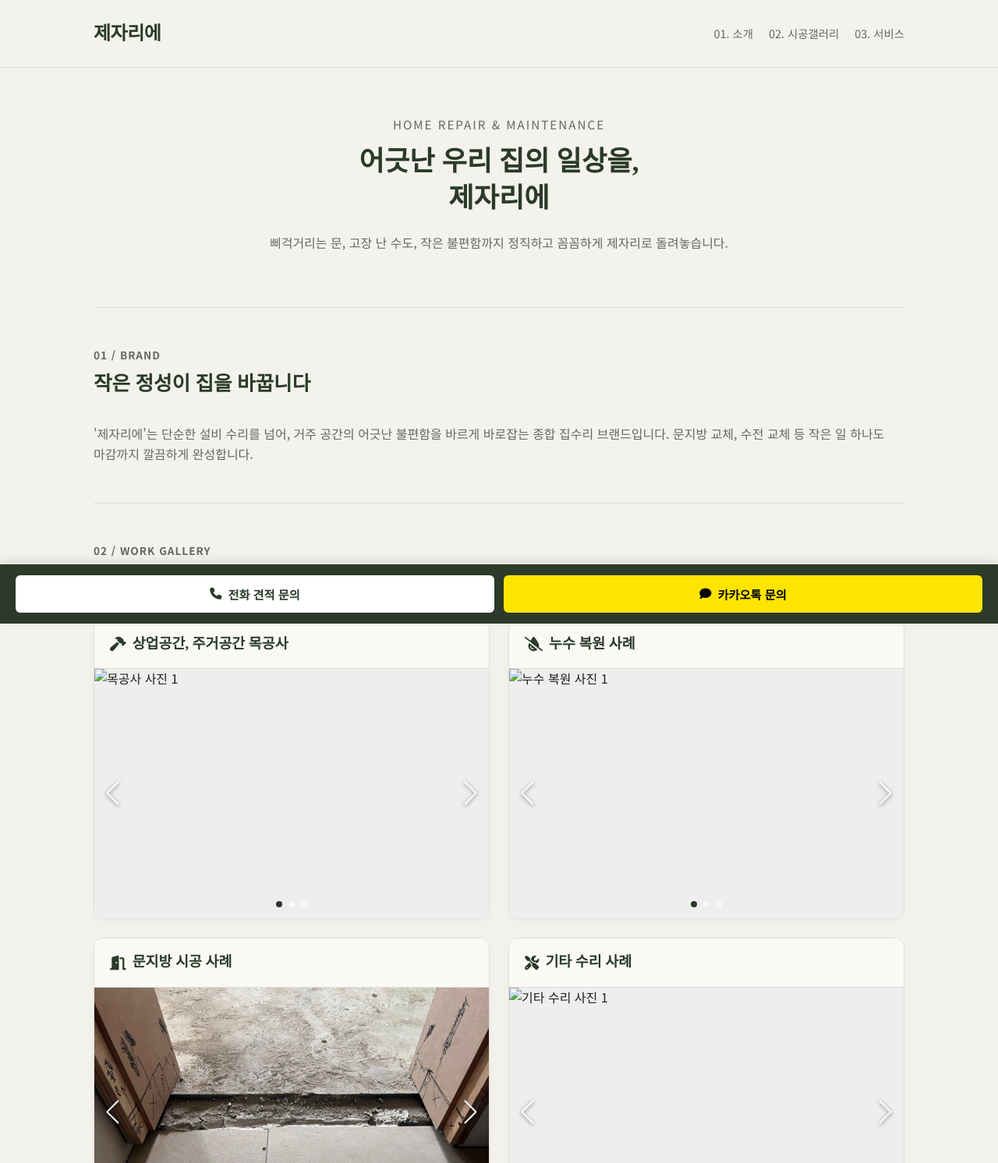
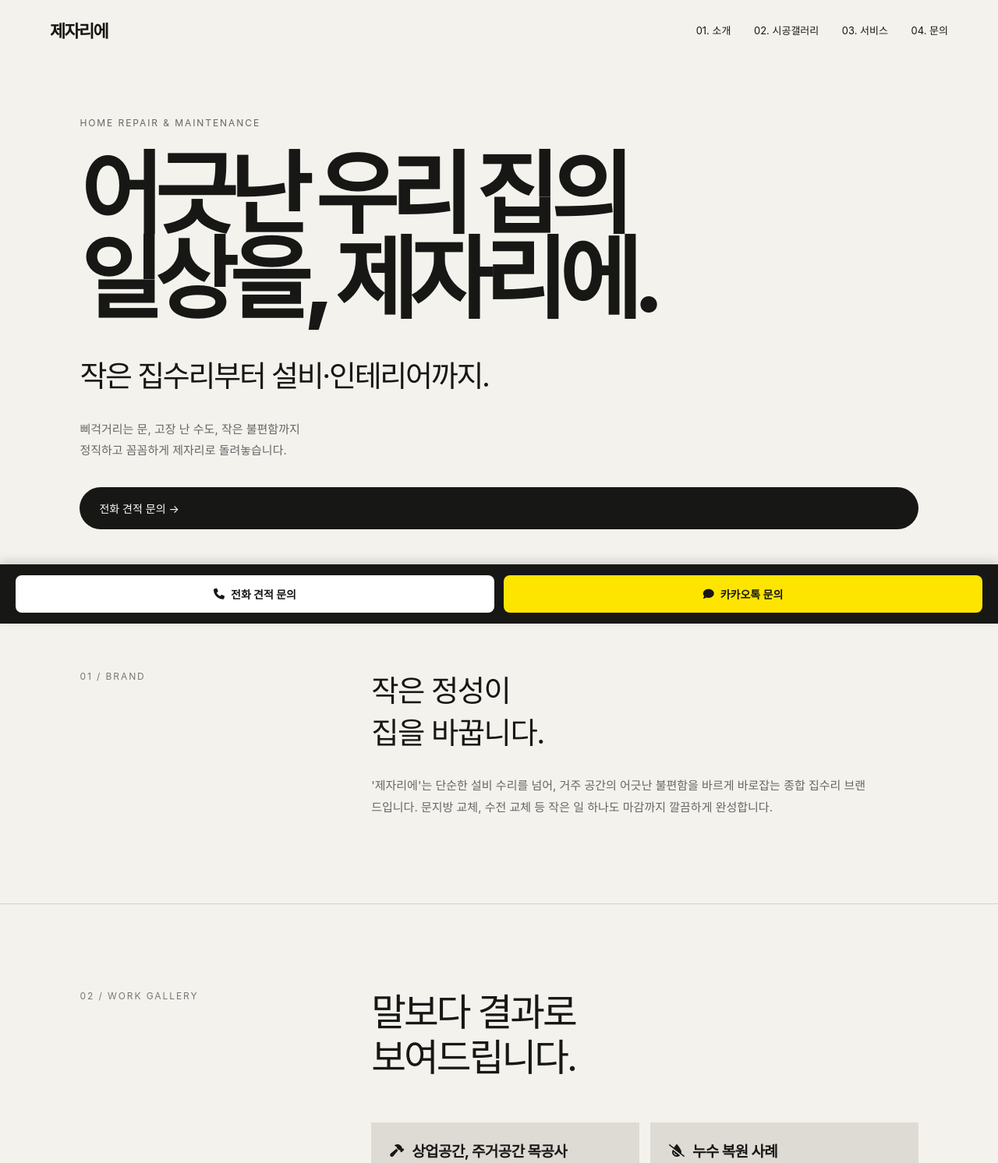
Before and after one commit to paranegg/Jejarie, a plain HTML site: page index.html in a window 1280 px wide. Shown: the top 1492 px of the page at 78% size. Drawn offline with nearby package versions, Linux system fonts and the light colour scheme.

Commit message:
Add files via upload

```diff
--- a/index.html
+++ b/index.html
@@ -1,333 +1,136 @@
-<!DOCTYPE html>
+<!doctype html>
 <html lang="ko">
 <head>
-    <meta charset="UTF-8">
-    <meta name="viewport" content="width=device-width, initial-scale=1.0">
-    <title>제자리에 - 종합 집수리 전문</title>
+<meta charset="utf-8">
+<meta name="viewport" content="width=device-width, initial-scale=1">
+<title>제자리에 | 집수리·설비·인테리어</title>
 
 <link rel="stylesheet" href="https://cdn.jsdelivr.net/npm/swiper@11/swiper-bundle.min.css" />
-
-    <link href="https://fonts.googleapis.com/css2?family=Noto+Serif+KR:wght@400;600;700&family=Noto+Sans+KR:wght@300;400;500;700&display=swap" rel="stylesheet">
 <link rel="stylesheet" href="https://cdnjs.cloudflare.com/ajax/libs/font-awesome/6.4.0/css/all.min.css">
 
 <style>
-        :root {
-            --bg-color: #f4f2ed;
-            --card-bg: #ffffff;
-            --text-primary: #1f1f1f;
-            --text-secondary: #666666;
-            --accent-color: #2b3a29;
-            --border-color: #e2dfd7;
-            --max-width: 1080px;
-        }
+*{box-sizing:border-box}
+html{scroll-behavior:smooth}
+body{margin:0;font-family:-apple-system,BlinkMacSystemFont,"Noto Sans KR",sans-serif;color:#171715;background:#f4f2ed;padding-bottom:78px}
 
-        * {
-            box-sizing: border-box;
-            margin: 0;
-            padding: 0;
-        }
+/* ===== NAV ===== */
+nav{position:fixed;top:0;left:0;right:0;z-index:100;display:flex;justify-content:space-between;align-items:center;padding:22px 5vw;background:rgba(244,242,237,.88);backdrop-filter:blur(14px)}
+.logo{font-size:22px;font-weight:800;letter-spacing:-.08em}
+nav a{color:#171715;text-decoration:none;margin-left:25px;font-size:13px}
 
-        body {
-            background-color: var(--bg-color);
-            color: var(--text-primary);
-            font-family: 'Noto Sans KR', sans-serif;
-            line-height: 1.6;
-            padding-bottom: 90px;
-        }
+/* ===== HERO ===== */
+.hero{min-height:92vh;padding:150px 8vw 70px;display:flex;flex-direction:column;justify-content:center}
+.eyebrow{font-size:12px;letter-spacing:.16em;margin-bottom:30px;color:#666;text-transform:uppercase}
+h1{font-size:clamp(48px,9vw,120px);line-height:.95;letter-spacing:-.09em;margin:0;font-weight:800}
+.lead{font-size:clamp(21px,3vw,38px);line-height:1.3;letter-spacing:-.06em;max-width:680px;margin:44px 0 30px}
+.sub{font-size:15px;line-height:1.8;color:#666;max-width:520px;margin-bottom:34px}
+.button{display:inline-block;background:#171715;color:#fff;text-decoration:none;padding:17px 25px;border-radius:999px;font-size:14px}
 
-        .container {
-            max-width: var(--max-width);
-            margin: 0 auto;
-            padding: 0 20px;
-        }
+/* ===== SECTION SHELL ===== */
+section{padding:110px 8vw;border-top:1px solid #d5d1c9}
+.grid{display:grid;grid-template-columns:1fr 2.2fr;gap:55px}
+.label{font-size:12px;letter-spacing:.16em;color:#777}
+.copy{font-size:clamp(28px,3.8vw,54px);line-height:1.18;letter-spacing:-.06em;max-width:900px}
+.desc{font-size:15px;line-height:1.85;color:#666;max-width:640px;margin-top:26px}
 
-        /* Navigation */
-        nav {
-            padding: 24px 0;
-            border-bottom: 1px solid var(--border-color);
-            background-color: var(--bg-color);
-            position: sticky;
-            top: 0;
-            z-index: 100;
-        }
+/* ===== 01 BRAND ===== */
+.brand-copy{font-size:clamp(24px,3vw,40px);line-height:1.4;letter-spacing:-.04em;max-width:760px}
 
-        .nav-inner {
-            display: flex;
-            justify-content: space-between;
-            align-items: center;
-        }
+/* ===== 02 GALLERY (cards + swiper) ===== */
+.cards{display:grid;grid-template-columns:repeat(2,1fr);gap:14px;margin-top:55px}
+.card{background:#dedbd4;overflow:hidden;display:flex;flex-direction:column}
+.card-head{padding:22px 24px;display:flex;align-items:center;gap:10px}
+.card-head i{font-size:16px}
+.card-head b{font-size:19px;letter-spacing:-.03em;font-weight:700}
+.card-swiper{width:100%;height:300px;background:#c9c6bd}
+.card-swiper .swiper-slide{width:100%;height:100%}
+.card-swiper img{width:100%;height:100%;object-fit:cover;display:block}
+.swiper-button-next,.swiper-button-prev{color:#fff!important;filter:drop-shadow(0 2px 4px rgba(0,0,0,.5));transform:scale(.62)}
+.swiper-pagination-bullet{background:#fff!important;opacity:.6}
+.swiper-pagination-bullet-active{opacity:1;background:#171715!important}
 
-        .brand-logo {
-            font-family: 'Noto Serif KR', serif;
-            font-size: 1.5rem;
-            font-weight: 700;
-            color: var(--accent-color);
-            text-decoration: none;
-            letter-spacing: -0.5px;
-        }
+/* ===== 03 SERVICES ===== */
+.service-cards{display:grid;grid-template-columns:repeat(2,1fr);gap:14px;margin-top:55px}
+.service-card{min-height:200px;background:#dedbd4;padding:28px;display:flex;flex-direction:column;justify-content:space-between}
+.service-card i{font-size:22px;margin-bottom:14px}
+.service-card b{font-size:22px;letter-spacing:-.04em}
+.service-card p{font-size:14px;line-height:1.75;color:#555;margin-top:10px}
 
-        .nav-links {
-            display: flex;
-            gap: 20px;
-            list-style: none;
-        }
+/* ===== 04 CONTACT ===== */
+.contactbox{margin-top:55px;padding:40px;background:#dedbd4}
+.contactbox input,.contactbox textarea{width:100%;border:0;border-bottom:1px solid #aaa;background:transparent;padding:16px 4px;font:inherit;outline:none}
+.contactbox textarea{height:120px;resize:vertical}
+.contactbox .button{border:0;margin-top:20px;cursor:pointer}
 
-        .nav-links a {
-            text-decoration: none;
-            color: var(--text-secondary);
-            font-size: 0.9rem;
-            transition: color 0.2s;
-        }
+/* ===== FOOTER ===== */
+footer{padding:65px 8vw;background:#171715;color:#fff;display:flex;justify-content:space-between;gap:30px;font-size:13px}
+footer .logo{color:#fff}
 
-        .nav-links a:hover {
-            color: var(--text-primary);
-        }
+/* ===== FLOATING CONTACT BAR ===== */
+.floating-bar{position:fixed;bottom:0;left:0;right:0;background:#171715;padding:14px 20px;display:flex;gap:12px;z-index:1000;box-shadow:0 -4px 12px rgba(0,0,0,.15)}
+.btn-call,.btn-kakao{flex:1;padding:14px 0;border-radius:8px;text-align:center;text-decoration:none;font-weight:700;font-size:14px;display:flex;align-items:center;justify-content:center;gap:8px}
+.btn-call{background:#fff;color:#171715}
+.btn-kakao{background:#fee500;color:#171715}
 
-        /* Hero Section */
-        .hero {
-            padding: 60px 0 40px;
-            text-align: center;
-        }
-
-        .hero-subtitle {
-            font-size: 0.95rem;
-            color: var(--text-secondary);
-            letter-spacing: 2px;
-            text-transform: uppercase;
-            margin-bottom: 12px;
-        }
-
-        .hero-title {
-            font-family: 'Noto Serif KR', serif;
-            font-size: 2.2rem;
-            font-weight: 600;
-            line-height: 1.35;
-            color: var(--accent-color);
-            margin-bottom: 20px;
-            word-break: keep-all;
-        }
-
-        .hero-desc {
-            font-size: 1rem;
-            color: var(--text-secondary);
-            max-width: 600px;
-            margin: 0 auto 30px;
-            word-break: keep-all;
-        }
-
-        /* Section Styling */
-        section {
-            padding: 50px 0;
-            border-top: 1px solid var(--border-color);
-        }
-
-        .section-header {
-            margin-bottom: 30px;
-        }
-
-        .section-num {
-            font-size: 0.85rem;
-            font-weight: 700;
-            color: var(--text-secondary);
-            letter-spacing: 1px;
-            display: block;
-            margin-bottom: 6px;
-        }
-
-        .section-title {
-            font-family: 'Noto Serif KR', serif;
-            font-size: 1.6rem;
-            color: var(--accent-color);
-        }
-
-        /* 4개 카테고리 그리드 레이아웃 */
-        .gallery-grid {
-            display: grid;
-            grid-template-columns: repeat(2, 1fr);
-            gap: 24px;
-        }
-
-        .category-card {
-            background-color: var(--card-bg);
-            border: 1px solid var(--border-color);
-            border-radius: 12px;
-            overflow: hidden;
-            box-shadow: 0 4px 15px rgba(0, 0, 0, 0.03);
-        }
-
-        .category-header {
-            padding: 16px 20px;
-            background-color: #faf9f6;
-            border-bottom: 1px solid var(--border-color);
-        }
-
-        .category-title {
-            font-family: 'Noto Serif KR', serif;
-            font-size: 1.15rem;
-            font-weight: 700;
-            color: var(--accent-color);
-            display: flex;
-            align-items: center;
-            gap: 8px;
-        }
-
-        /* 슬라이더 스타일링 (사진 전용) */
-        .category-swiper {
-            width: 100%;
-            height: 320px;
-        }
-
-        .category-swiper .swiper-slide {
-            width: 100%;
-            height: 100%;
-            background-color: #eee;
-        }
-
-        .category-swiper img {
-            width: 100%;
-            height: 100%;
-            object-fit: cover;
-        }
-
-        /* Swiper 커스텀 디자인 */
-        .swiper-button-next, .swiper-button-prev {
-            color: #ffffff !important;
-            filter: drop-shadow(0 2px 4px rgba(0,0,0,0.5));
-            transform: scale(0.7);
-        }
-
-        .swiper-pagination-bullet {
-            background: #ffffff !important;
-            opacity: 0.6;
-        }
-
-        .swiper-pagination-bullet-active {
-            opacity: 1;
-            background: var(--accent-color) !important;
-        }
-
-        /* Services Grid */
-        .services-grid {
-            display: grid;
-            grid-template-columns: repeat(auto-fit, minmax(240px, 1fr));
-            gap: 20px;
-        }
-
-        .service-card {
-            background-color: var(--card-bg);
-            padding: 24px;
-            border-radius: 8px;
-            border: 1px solid var(--border-color);
-        }
-
-        .service-icon {
-            font-size: 1.5rem;
-            color: var(--accent-color);
-            margin-bottom: 12px;
-        }
-
-        .service-title {
-            font-size: 1.1rem;
-            font-weight: 600;
-            margin-bottom: 8px;
-        }
-
-        .service-desc {
-            font-size: 0.88rem;
-            color: var(--text-secondary);
-        }
-
-        /* Floating Call Bar */
-        .floating-bar {
-            position: fixed;
-            bottom: 0;
-            left: 0;
-            right: 0;
-            background-color: var(--accent-color);
-            padding: 14px 20px;
-            display: flex;
-            gap: 12px;
-            z-index: 1000;
-            box-shadow: 0 -4px 12px rgba(0,0,0,0.1);
-        }
-
-        .btn-call, .btn-kakao {
-            flex: 1;
-            padding: 12px 0;
-            border-radius: 6px;
-            text-align: center;
-            text-decoration: none;
-            font-weight: 600;
-            font-size: 0.95rem;
-            display: flex;
-            align-items: center;
-            justify-content: center;
-            gap: 8px;
-        }
-
-        .btn-call {
-            background-color: #ffffff;
-            color: var(--accent-color);
-        }
-
-        .btn-kakao {
-            background-color: #fee500;
-            color: #000000;
-        }
-
-        /* 모바일 세로 배치 */
-        @media (max-width: 768px) {
-            .hero-title { font-size: 1.75rem; }
-            .nav-links { display: none; }
-            .gallery-grid { grid-template-columns: 1fr; }
-            .category-swiper { height: 260px; }
+@media(max-width:700px){
+  nav{padding:18px 5vw}
+  nav div:last-child{display:none}
+  .hero{padding:125px 7vw 60px;min-height:80vh}
+  .grid{grid-template-columns:1fr;gap:26px}
+  section{padding:78px 7vw}
+  .cards,.service-cards{grid-template-columns:1fr}
+  .card-swiper{height:240px}
+  footer{flex-direction:column}
 }
 </style>
 </head>
 <body>
 
 <nav>
-        <div class="container nav-inner">
-            <a href="#" class="brand-logo">제자리에</a>
-            <ul class="nav-links">
-                <li><a href="#about">01. 소개</a></li>
-                <li><a href="#gallery">02. 시공갤러리</a></li>
-                <li><a href="#services">03. 서비스</a></li>
-            </ul>
+  <div class="logo">제자리에</div>
+  <div>
+    <a href="#about">01. 소개</a>
+    <a href="#gallery">02. 시공갤러리</a>
+    <a href="#services">03. 서비스</a>
+    <a href="#contact">04. 문의</a>
   </div>
 </nav>
 
-    <div class="container">
+<main>
 
-        <section class="hero" style="border-top: none;">
-            <p class="hero-subtitle">Home Repair & Maintenance</p>
-            <h1 class="hero-title">어긋난 우리 집의 일상을,<br>제자리에</h1>
-            <p class="hero-desc">삐걱거리는 문, 고장 난 수도, 작은 불편함까지 정직하고 꼼꼼하게 제자리로 돌려놓습니다.</p>
+<section class="hero" style="border-top:none;padding-top:150px">
+  <div class="eyebrow">Home Repair &amp; Maintenance</div>
+  <h1>어긋난 우리 집의<br>일상을, 제자리에.</h1>
+  <div class="lead">작은 집수리부터 설비·인테리어까지.</div>
+  <div class="sub">삐걱거리는 문, 고장 난 수도, 작은 불편함까지<br>정직하고 꼼꼼하게 제자리로 돌려놓습니다.</div>
+  <a class="button" href="tel:010-0000-0000">전화 견적 문의 →</a>
 </section>
 
 <section id="about">
-            <div class="section-header">
-                <span class="section-num">01 / BRAND</span>
-                <h2 class="section-title">작은 정성이 집을 바꿉니다</h2>
+  <div class="grid">
+    <div class="label">01 / BRAND</div>
+    <div>
+      <div class="brand-copy">작은 정성이<br>집을 바꿉니다.</div>
+      <div class="desc">
+        '제자리에'는 단순한 설비 수리를 넘어, 거주 공간의 어긋난 불편함을 바르게 바로잡는
+        종합 집수리 브랜드입니다. 문지방 교체, 수전 교체 등 작은 일 하나도
+        마감까지 깔끔하게 완성합니다.
       </div>
-            <p style="color: var(--text-secondary); word-break: keep-all;">
-                '제자리에'는 단순한 설비 수리를 넘어, 거주 공간의 어긋난 불편함을 바르게 바로잡는 종합 집수리 브랜드입니다. 문지방 교체, 수전 교체 등 작은 일 하나도 마감까지 깔끔하게 완성합니다.
-            </p>
+    </div>
+  </div>
 </section>
 
 <section id="gallery">
-            <div class="section-header">
-                <span class="section-num">02 / WORK GALLERY</span>
-                <h2 class="section-title">시공 포트폴리오</h2>
-            </div>
+  <div class="grid">
+    <div class="label">02 / WORK GALLERY</div>
+    <div>
+      <div class="copy">말보다 결과로<br>보여드립니다.</div>
 
-            <div class="gallery-grid">
+      <div class="cards">
 
-                <div class="category-card">
-                    <div class="category-header">
-                        <h3 class="category-title"><i class="fa-solid fa-hammer"></i> 상업공간, 주거공간 목공사</h3>
-                    </div>
-                    <div class="swiper category-swiper">
+        <div class="card">
+          <div class="card-head"><i class="fa-solid fa-hammer"></i><b>상업공간, 주거공간 목공사</b></div>
+          <div class="swiper card-swiper">
             <div class="swiper-wrapper">
               <div class="swiper-slide"><img src="images/I1.jpg" alt="목공사 사진 1"></div>
               <div class="swiper-slide"><img src="images/I2.jpg" alt="목공사 사진 2"></div>
@@ -339,11 +142,9 @@
           </div>
         </div>
 
-                <div class="category-card">
-                    <div class="category-header">
-                        <h3 class="category-title"><i class="fa-solid fa-droplet-slash"></i> 누수 복원 사례</h3>
-                    </div>
-                    <div class="swiper category-swiper">
+        <div class="card">
+          <div class="card-head"><i class="fa-solid fa-droplet-slash"></i><b>누수 복원 사례</b></div>
+          <div class="swiper card-swiper">
             <div class="swiper-wrapper">
               <div class="swiper-slide"><img src="images/L1.jpg" alt="누수 복원 사진 1"></div>
               <div class="swiper-slide"><img src="images/L2.jpg" alt="누수 복원 사진 2"></div>
@@ -355,11 +156,9 @@
           </div>
         </div>
 
-                <div class="category-card">
-                    <div class="category-header">
-                        <h3 class="category-title"><i class="fa-solid fa-door-open"></i> 문지방 시공 사례</h3>
-                    </div>
-                    <div class="swiper category-swiper">
+        <div class="card">
+          <div class="card-head"><i class="fa-solid fa-door-open"></i><b>문지방 시공 사례</b></div>
+          <div class="swiper card-swiper">
             <div class="swiper-wrapper">
               <div class="swiper-slide"><img src="images/M1.jpg" alt="문지방 시공 사진 1"></div>
               <div class="swiper-slide"><img src="images/M2.jpg" alt="문지방 시공 사진 2"></div>
@@ -374,11 +173,9 @@
           </div>
         </div>
 
-                <div class="category-card">
-                    <div class="category-header">
-                        <h3 class="category-title"><i class="fa-solid fa-screwdriver-wrench"></i> 기타 수리 사례</h3>
-                    </div>
-                    <div class="swiper category-swiper">
+        <div class="card">
+          <div class="card-head"><i class="fa-solid fa-screwdriver-wrench"></i><b>기타 수리 사례</b></div>
+          <div class="swiper card-swiper">
             <div class="swiper-wrapper">
               <div class="swiper-slide"><img src="images/R1.jpg" alt="기타 수리 사진 1"></div>
               <div class="swiper-slide"><img src="images/R2.jpg" alt="기타 수리 사진 2"></div>
@@ -392,66 +189,79 @@
         </div>
 
       </div>
-        </section>
-
-        <section id="services">
-            <div class="section-header">
-                <span class="section-num">03 / SERVICES</span>
-                <h2 class="section-title">어떤 일을 해결해 드리나요?</h2>
-            </div>
-            <div class="services-grid">
-                <div class="service-card">
-                    <div class="service-icon"><i class="fa-solid fa-hammer"></i></div>
-                    <h3 class="service-title">상업공간, 주거공간 목공사</h3>
-                    <p class="service-desc">맞춤 목공 시공, 가벽 설치, 가구 및 몰딩 정밀 목공 작업</p>
-                </div>
-                <div class="service-card">
-                    <div class="service-icon"><i class="fa-solid fa-droplet-slash"></i></div>
-                    <h3 class="service-title">누수 복원 공사</h3>
-                    <p class="service-desc">누수 탐지 및 원인 해결, 누수 후 천장/벽면 마감 복원 전문</p>
-                </div>
-                <div class="service-card">
-                    <div class="service-icon"><i class="fa-solid fa-door-open"></i></div>
-                    <h3 class="service-title">문 , 문지방 수리</h3>
-                    <p class="service-desc">손상된 문지방 교체, 닫히지 않는 문 수리, 중문 레일 보수</p>
-                </div>
-                <div class="service-card">
-                    <div class="service-icon"><i class="fa-solid fa-screwdriver-wrench"></i></div>
-                    <h3 class="service-title">기타 생활 집수리</h3>
-                    <p class="service-desc">수전/조명 교체, 바이오 실리콘 코킹, 선반 및 각종 부속 교체</p>
     </div>
   </div>
 </section>
 
+<section id="services">
+  <div class="grid">
+    <div class="label">03 / SERVICES</div>
+    <div>
+      <div class="copy">어떤 일을<br>해결해 드리나요?</div>
+
+      <div class="service-cards">
+        <div class="service-card">
+          <div><i class="fa-solid fa-hammer"></i><br><b>상업공간, 주거공간 목공사</b></div>
+          <p>맞춤 목공 시공, 가벽 설치, 가구 및 몰딩 정밀 목공 작업</p>
         </div>
+        <div class="service-card">
+          <div><i class="fa-solid fa-droplet-slash"></i><br><b>누수 복원 공사</b></div>
+          <p>누수 탐지 및 원인 해결, 누수 후 천장/벽면 마감 복원 전문</p>
+        </div>
+        <div class="service-card">
+          <div><i class="fa-solid fa-door-open"></i><br><b>문 , 문지방 수리</b></div>
+          <p>손상된 문지방 교체, 닫히지 않는 문 수리, 중문 레일 보수</p>
+        </div>
+        <div class="service-card">
+          <div><i class="fa-solid fa-screwdriver-wrench"></i><br><b>기타 생활 집수리</b></div>
+          <p>수전/조명 교체, 바이오 실리콘 코킹, 선반 및 각종 부속 교체</p>
+        </div>
+      </div>
+    </div>
+  </div>
+</section>
+
+<section id="contact">
+  <div class="grid">
+    <div class="label">04 / CONTACT</div>
+    <div>
+      <div class="copy">무엇을 고쳐야 할지<br>막막하다면, 먼저 보여주세요.</div>
+
+      <div class="contactbox">
+        <input placeholder="이름 또는 업체명">
+        <input placeholder="연락처">
+        <input placeholder="작업 장소">
+        <textarea placeholder="어떤 문제가 있는지 알려주세요. 사진은 실제 홈페이지에서 첨부 기능으로 연결할 수 있습니다."></textarea>
+        <button class="button" type="button">상담 요청하기 →</button>
+      </div>
+    </div>
+  </div>
+</section>
+
+</main>
+
+<footer>
+  <div class="logo">제자리에</div>
+  <div>집수리 · 설비 · 인테리어<br>© 2026 JEJARIE</div>
+</footer>
 
 <div class="floating-bar">
-        <a href="tel:010-0000-0000" class="btn-call">
-            <i class="fa-solid fa-phone"></i> 전화 견적 문의
-        </a>
-        <a href="https://open.kakao.com/o/YOUR_KAKAO_ID" target="_blank" class="btn-kakao">
-            <i class="fa-solid fa-comment"></i> 카카오톡 문의
-        </a>
+  <a href="tel:010-0000-0000" class="btn-call"><i class="fa-solid fa-phone"></i> 전화 견적 문의</a>
+  <a href="https://open.kakao.com/o/YOUR_KAKAO_ID" target="_blank" class="btn-kakao"><i class="fa-solid fa-comment"></i> 카카오톡 문의</a>
 </div>
 
 <script src="https://cdn.jsdelivr.net/npm/swiper@11/swiper-bundle.min.js"></script>
-
 <script>
-        document.querySelectorAll('.category-swiper').forEach(function(el) {
+document.querySelectorAll('.card-swiper').forEach(function(el){
   new Swiper(el, {
     slidesPerView: 1,
     spaceBetween: 0,
     loop: true,
-                pagination: {
-                    el: el.querySelector('.swiper-pagination'),
-                    clickable: true,
-                },
-                navigation: {
-                    nextEl: el.querySelector('.swiper-button-next'),
-                    prevEl: el.querySelector('.swiper-button-prev'),
-                },
+    pagination: { el: el.querySelector('.swiper-pagination'), clickable: true },
+    navigation: { nextEl: el.querySelector('.swiper-button-next'), prevEl: el.querySelector('.swiper-button-prev') },
   });
 });
 </script>
+
 </body>
 </html>
```
Lines whose indentation alone changed are shown as unchanged.
